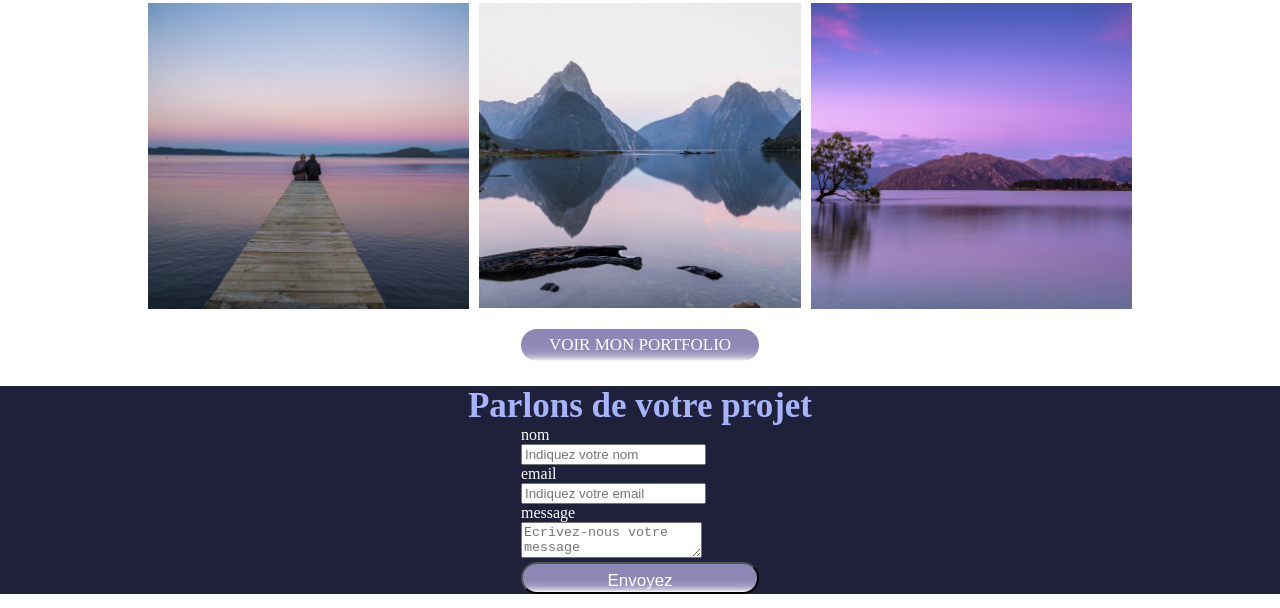
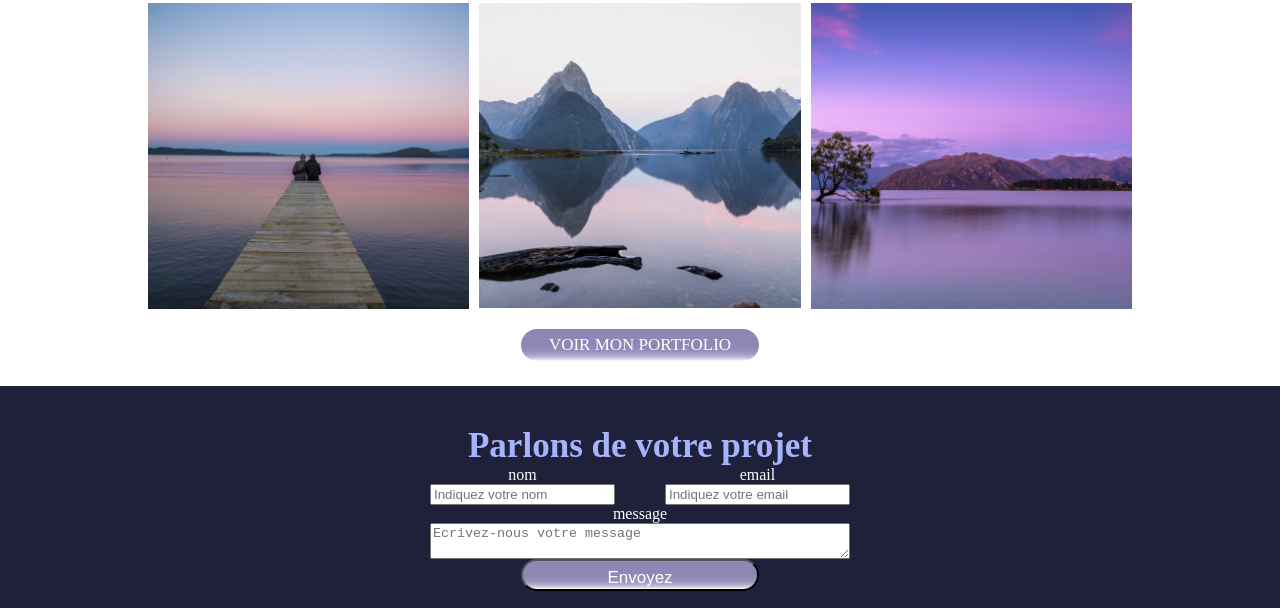
Before and after one commit to AlexandreDelmer/Openclassroom, a plain HTML site: page index.html in a window 1280 px wide. Shown: the part 1052-1660 px from the top of the page. Drawn offline with Linux system fonts and the light colour scheme.

Commit message:
Mise en forme formulaire

```diff
--- a/index.html
+++ b/index.html
@@ -65,16 +65,19 @@
 
                 <form class="form">
 
-                            <div class="form_name">
+                        <div class="information_form">
+
+                            <div class="contact_form">
                                 <label for="name">nom</label><br>
                                 <input type ="text" name="name" id="name" placeholder="Indiquez votre nom">
                             </div>
 
-                            <div class="form_email">
+                            <div class="contact_form">
                                 <label for="email">email</label><br>
                                 <input type="email" name="email" id="email" placeholder="Indiquez votre email">
                             </div>
 
+                        </div>
 
                             <div>
                                 <label type="textarea" for="message">message</label>
--- a/style/style.css
+++ b/style/style.css
@@ -123,9 +123,24 @@ h1 {
 }
 
 .section_form{
+    background-color: #1F2039;
+    color: white;
+    padding: 40px;
+}
+
+.section_form h2 {
+    text-align: center;
+}
+
+.form{
+    margin: auto;
+    width: 35%;
     display: flex;
     flex-direction: column;
-    align-items: center;
-    background-color: #1F2039;
-    color: white;
+    text-align: center;
 }
+
+.information_form{
+    display: flex;
+    justify-content: space-between;
+}
```
